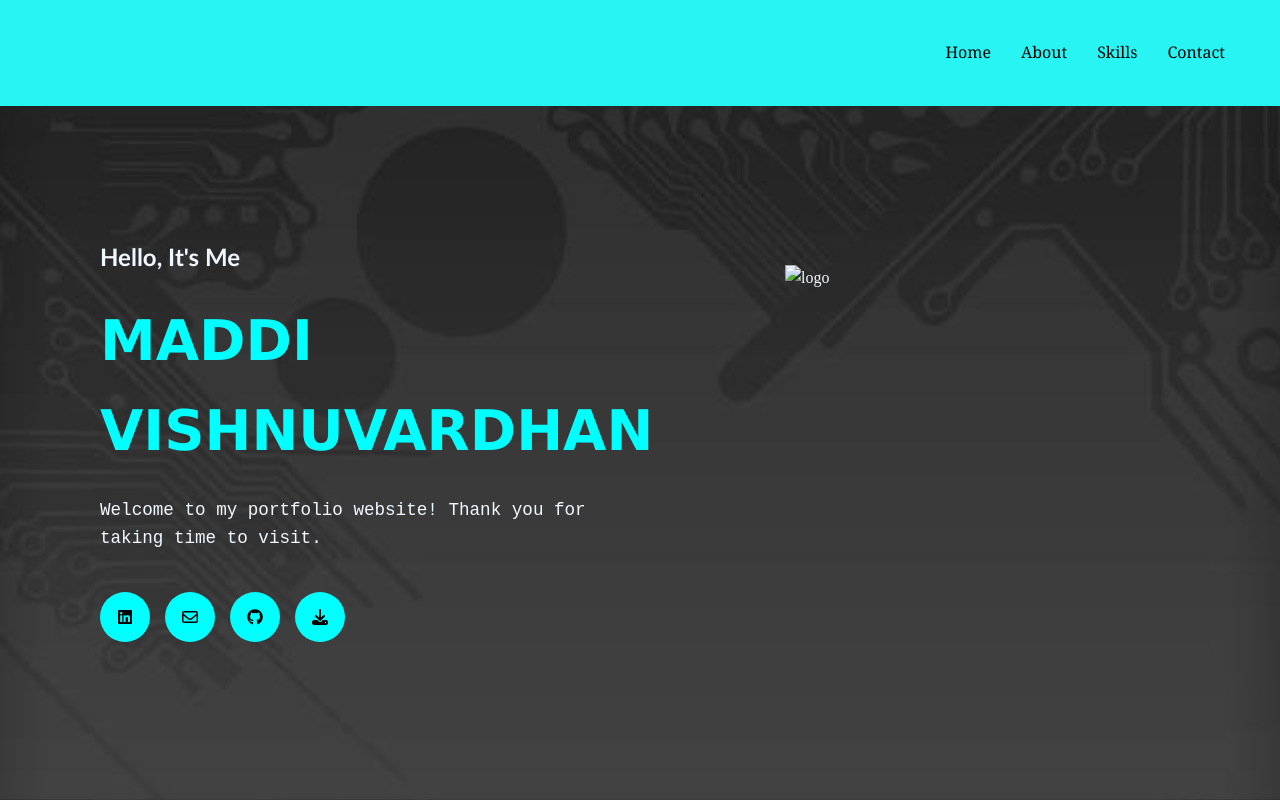
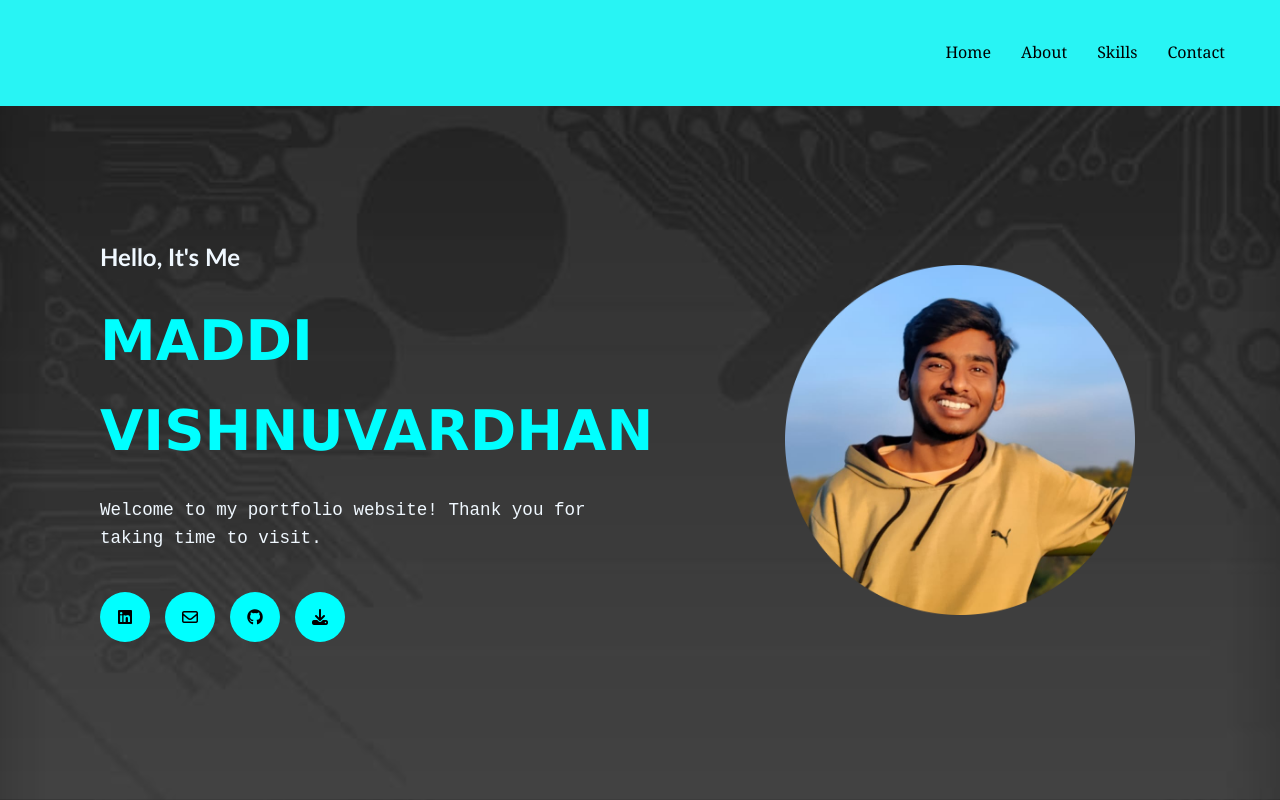
Before and after one commit to MaddiVishnuvardhan/edunet, a plain HTML site: page index.html in a window 1280 px wide. Shown: the top 800 px of the page. Drawn offline with Linux system fonts and the light colour scheme; the site is published under a folder, as on GitHub Pages, so addresses that start at the root find nothing.

Commit message:
Update index.html

```diff
--- a/index.html
+++ b/index.html
@@ -48,7 +48,7 @@
         </div>
         <div class="home-right">
 
-                <img class = "img" src="/images/pic.jpg" alt="logo" width="350" height="350">
+                <img class = "img" src="images/pic.jpg" alt="logo" width="350" height="350">
             </div>
         </div>
     </div>
```
